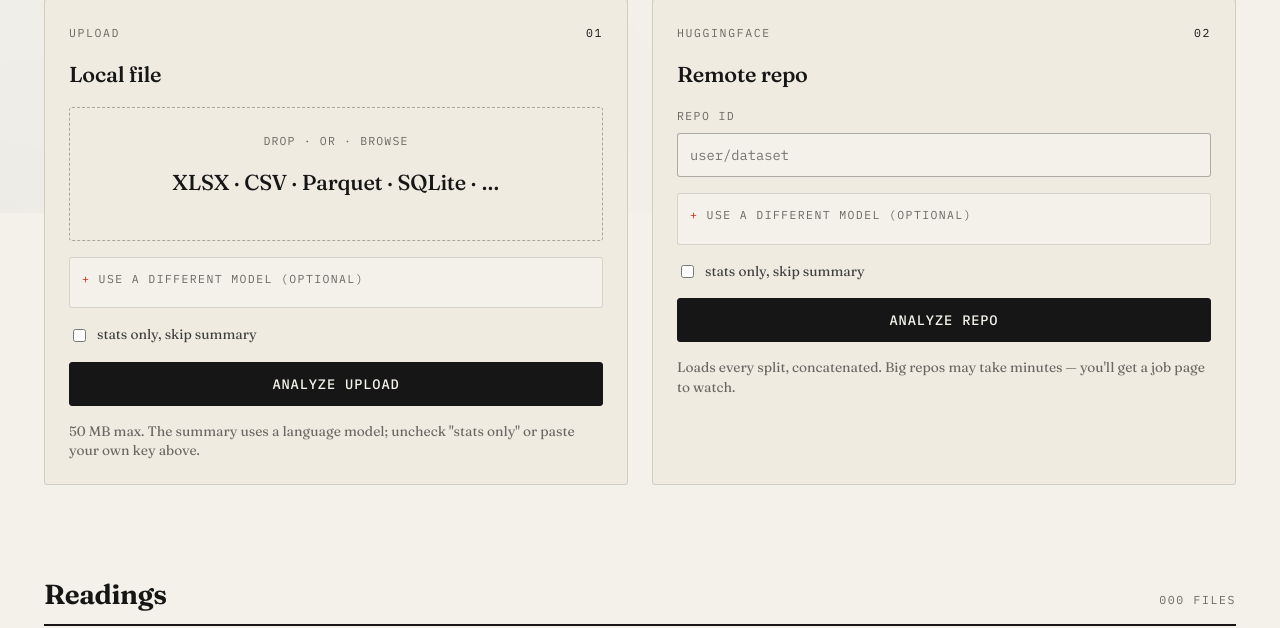
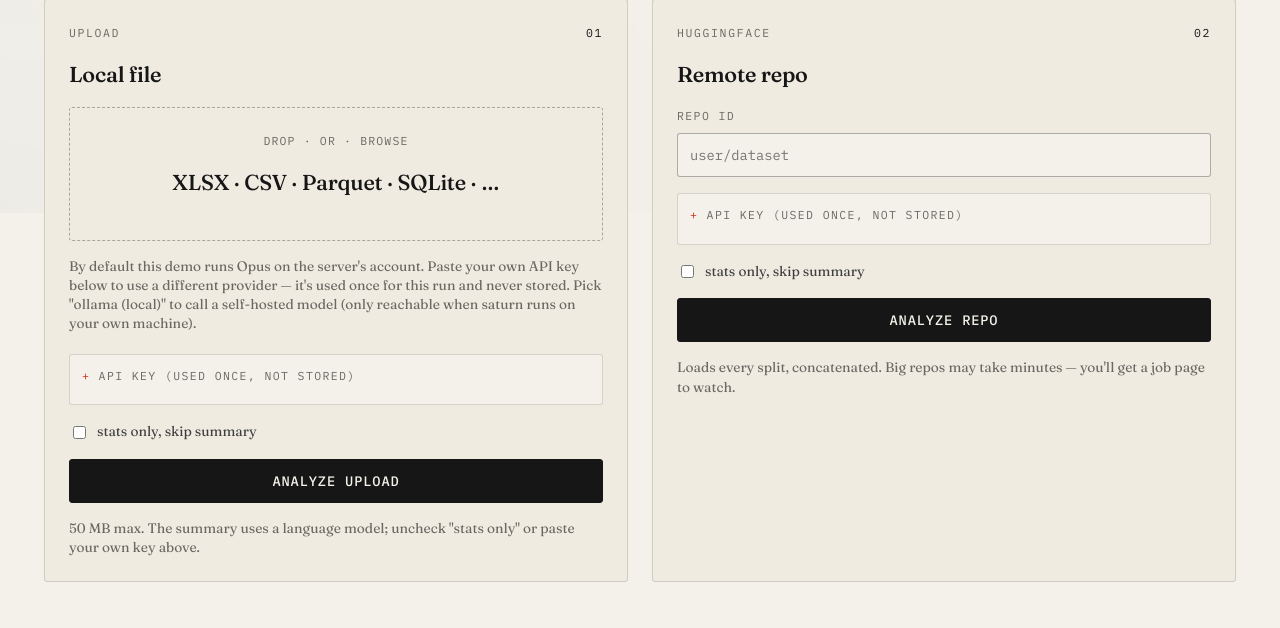
Before and after one commit to lukeslp/saturn, a Python web app: template saturn/viewer/templates/index.html.j2 in a window 1280 px wide. Shown: the part 587-1215 px from the top of the page. Run offline with Jinja, Linux system fonts and the light colour scheme; the template is opened without the code that fills it, so the values that code supplies are empty.

Commit message:
feat: BYOK gains ollama (local) — keyless against localhost:11434
Provider dropdown now lists anthropic, openai, groq, gemini, mistral,
cohere, xai, perplexity, huggingface, and ollama. The ollama option
runs keyless against the local Ollama server (default
http://localhost:11434, override via OLLAMA_HOST env). Pasting a token
in the API key field is treated as a Bearer for hosted Ollama-compatible
endpoints.

Wiring touches three layers:
- _resolve_llm_request: substitutes a "local" sentinel when ollama is
  picked with no api_key, so the gateway doesn't raise MissingKeyError
- saturn/llm/keys.load_api_keys: special-cases ollama to default to
  "local" instead of raising — other providers still raise as before
- runner._build_subprocess_env: skips setting OLLAMA_API_KEY when the
  value is "local" (would otherwise send a literal "Bearer local"
  header that an unauthenticated localhost ollama rejects)

Inline forms on the index template now use the byok_fields macro so
adding a future provider lands in one place, not three.

Note: ollama is only useful in self-hosted saturn deployments. On the
public dr.eamer.dev/saturn demo it would point at the server's localhost,
not the user's box.

```diff
--- a/saturn/llm/keys.py
+++ b/saturn/llm/keys.py
@@ -54,6 +54,12 @@ def load_api_keys(providers: list[str]) -> dict[str, str]:
         if not key:
             env_name = _ENV_VAR.get(p, f"{p.upper()}_API_KEY")
             key = os.environ.get(env_name) or None
+        # Ollama is special-cased: the provider class accepts api_key="local"
+        # as a sentinel meaning "fall back to OLLAMA_HOST or default
+        # localhost:11434". So keyless ollama is a valid configuration, not
+        # a missing-key error.
+        if not key and p == "ollama":
+            key = "local"
         if not key:
             expected = _ENV_VAR.get(p, f"{p.upper()}_API_KEY")
             raise MissingKeyError(
--- a/saturn/viewer/templates/_macros.html.j2
+++ b/saturn/viewer/templates/_macros.html.j2
@@ -51,17 +51,24 @@
 {# Reusable BYOK form fields. Drop these inside any POST form that hits a
    route which calls _resolve_llm_request(). The user can paste their own
    provider key per request; the server's keys are never consulted on a
-   public-facing instance. #}
+   public-facing instance.
+
+   The "ollama" option lets self-hosted saturn talk to a local Ollama
+   server. Leave the API key field empty to use the default localhost
+   endpoint, paste a bearer token for hosted Ollama-compatible endpoints
+   (e.g., api.assisted.space). On the public viewer, ollama only works
+   if the *server* exposes one — local-to-the-user ollama is reachable
+   only when saturn itself runs on the user's box. #}
 {% macro byok_fields(prefix, default_provider="anthropic", compact=False) %}
   <details class="field byok"{% if not compact %} open{% endif %}>
     <summary>API key (used once, not stored)</summary>
     <label for="{{ prefix }}-llm">Provider</label>
     <select id="{{ prefix }}-llm" name="llm">
-      {% for p in ["anthropic", "openai", "groq", "gemini", "mistral", "cohere"] %}
-        <option value="{{ p }}"{% if p == default_provider %} selected{% endif %}>{{ p }}</option>
+      {% for p in ["anthropic", "openai", "groq", "gemini", "mistral", "cohere", "xai", "perplexity", "huggingface", "ollama"] %}
+        <option value="{{ p }}"{% if p == default_provider %} selected{% endif %}>{{ p }}{% if p == "ollama" %} (local){% endif %}</option>
       {% endfor %}
     </select>
     <label for="{{ prefix }}-key">API key</label>
-    <input type="password" id="{{ prefix }}-key" name="api_key" autocomplete="off" placeholder="sk-…">
+    <input type="password" id="{{ prefix }}-key" name="api_key" autocomplete="off" placeholder="sk-… (leave empty for ollama localhost)">
   </details>
 {% endmacro %}
--- a/saturn/viewer/templates/index.html.j2
+++ b/saturn/viewer/templates/index.html.j2
@@ -1,4 +1,5 @@
 {% extends "base.html.j2" %}
+{% from "_macros.html.j2" import byok_fields %}
 {% block title %}saturn — dataset readings{% endblock %}
 {% block main %}
 
@@ -23,20 +24,8 @@
       <input type="file" name="file" id="file-input"
              accept=".csv,.tsv,.jsonl,.ndjson,.json,.parquet,.feather,.arrow,.xlsx,.xls,.xlsb,.ods,.db,.sqlite,.sqlite3">
     </label>
-    <details class="field byok">
-      <summary>Use a different model (optional)</summary>
-      <p class="hint">By default this demo runs Opus on the server's account. Paste your own API key here to use a different provider — it's used once for this run and never stored.</p>
-      <label for="upload-llm">Provider</label>
-      <select id="upload-llm" name="llm">
-        <option value="anthropic">anthropic</option>
-        <option value="openai">openai</option>
-        <option value="groq">groq</option>
-        <option value="gemini">gemini</option>
-        <option value="mistral">mistral</option>
-      </select>
-      <label for="upload-key">API key</label>
-      <input type="password" id="upload-key" name="api_key" autocomplete="off" placeholder="sk-…">
-    </details>
+    <p class="hint" style="margin-bottom: 0.25rem;">By default this demo runs Opus on the server's account. Paste your own API key below to use a different provider — it's used once for this run and never stored. Pick "ollama (local)" to call a self-hosted model (only reachable when saturn runs on your own machine).</p>
+    {{ byok_fields("upload", default_provider=default_llm, compact=True) }}
     <label class="checkbox">
       <input type="checkbox" name="no_llm" value="1">
       <span>stats only, skip summary</span>
@@ -52,19 +41,7 @@
       <label for="hf-repo">Repo id</label>
       <input type="text" id="hf-repo" name="repo" placeholder="user/dataset" required pattern="[A-Za-z0-9_.\-]+/[A-Za-z0-9_.\-]+">
     </div>
-    <details class="field byok">
-      <summary>Use a different model (optional)</summary>
-      <label for="hf-llm">Provider</label>
-      <select id="hf-llm" name="llm">
-        <option value="anthropic">anthropic</option>
-        <option value="openai">openai</option>
-        <option value="groq">groq</option>
-        <option value="gemini">gemini</option>
-        <option value="mistral">mistral</option>
-      </select>
-      <label for="hf-key">API key</label>
-      <input type="password" id="hf-key" name="api_key" autocomplete="off" placeholder="sk-…">
-    </details>
+    {{ byok_fields("hf", default_provider=default_llm, compact=True) }}
     <label class="checkbox">
       <input type="checkbox" name="no_llm" value="1">
       <span>stats only, skip summary</span>
```
Also changed, not shown: saturn/viewer/app.py (+9 -0 lines), saturn/viewer/runner.py (+13 -2 lines), tests/test_byok.py (+86 -0 lines).
